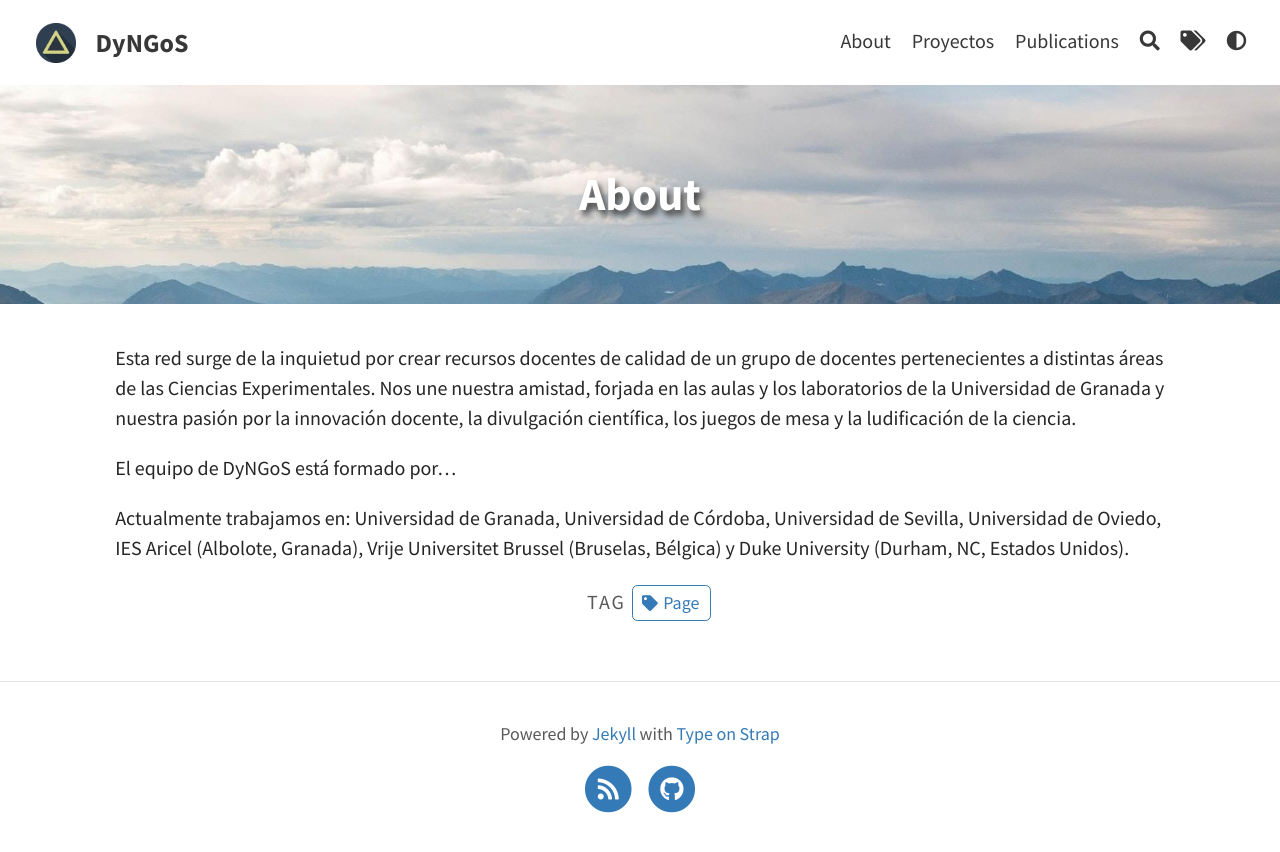
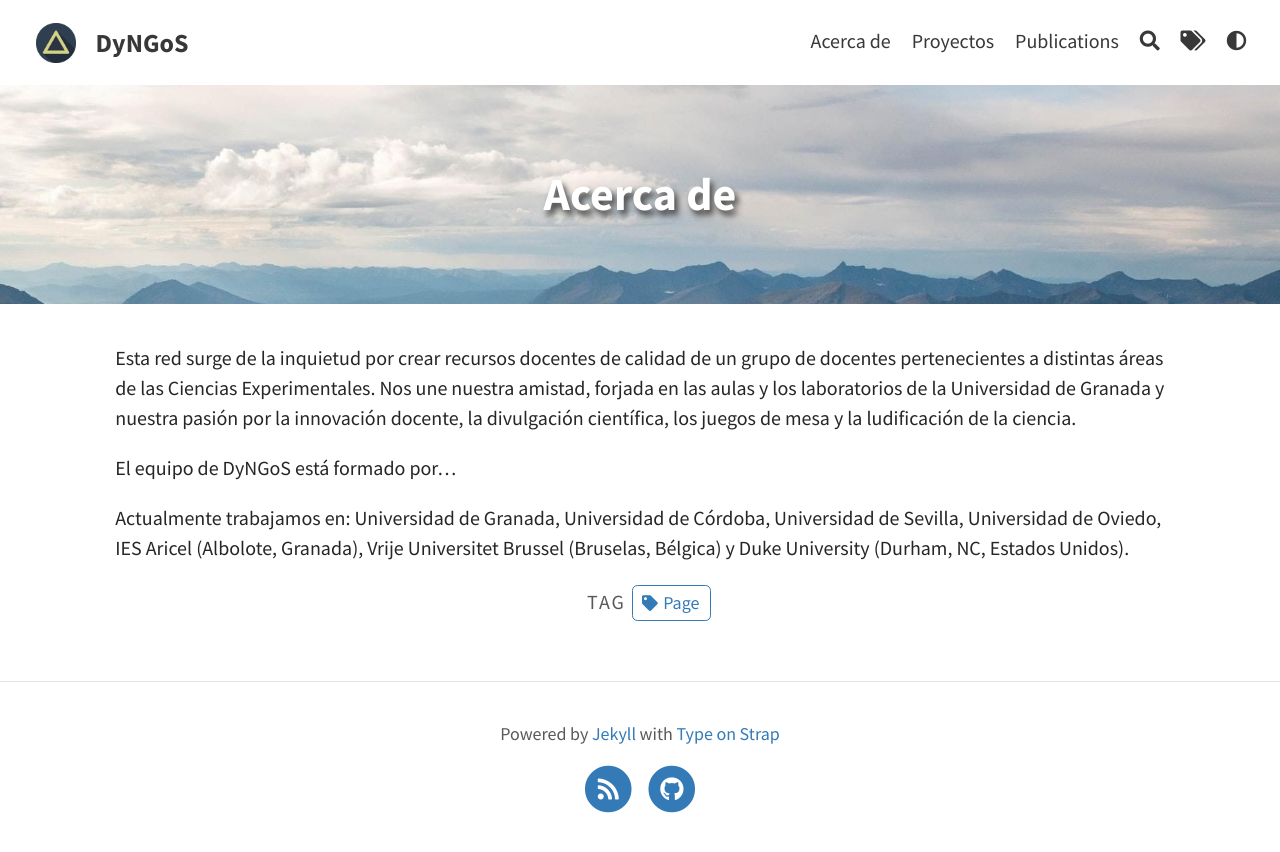
Before and after one commit to dyn-gos/dyn-gos.github.io, a Jekyll site: the page built from pages/about.md, in a window 1280 px wide. Shown: the top 852 px of the page. Built offline with Jekyll 4.4.1, drawn with Linux system fonts in a browser that asks for light colours.

Commit message:
Update about.md

```diff
--- a/pages/about.md
+++ b/pages/about.md
@@ -1,6 +1,6 @@
 ---
 layout: page
-title: About
+title: Acerca de
 permalink: /about/
 feature-img: "assets/img/pexels/travel.jpeg"
 tags: [Page]
```
